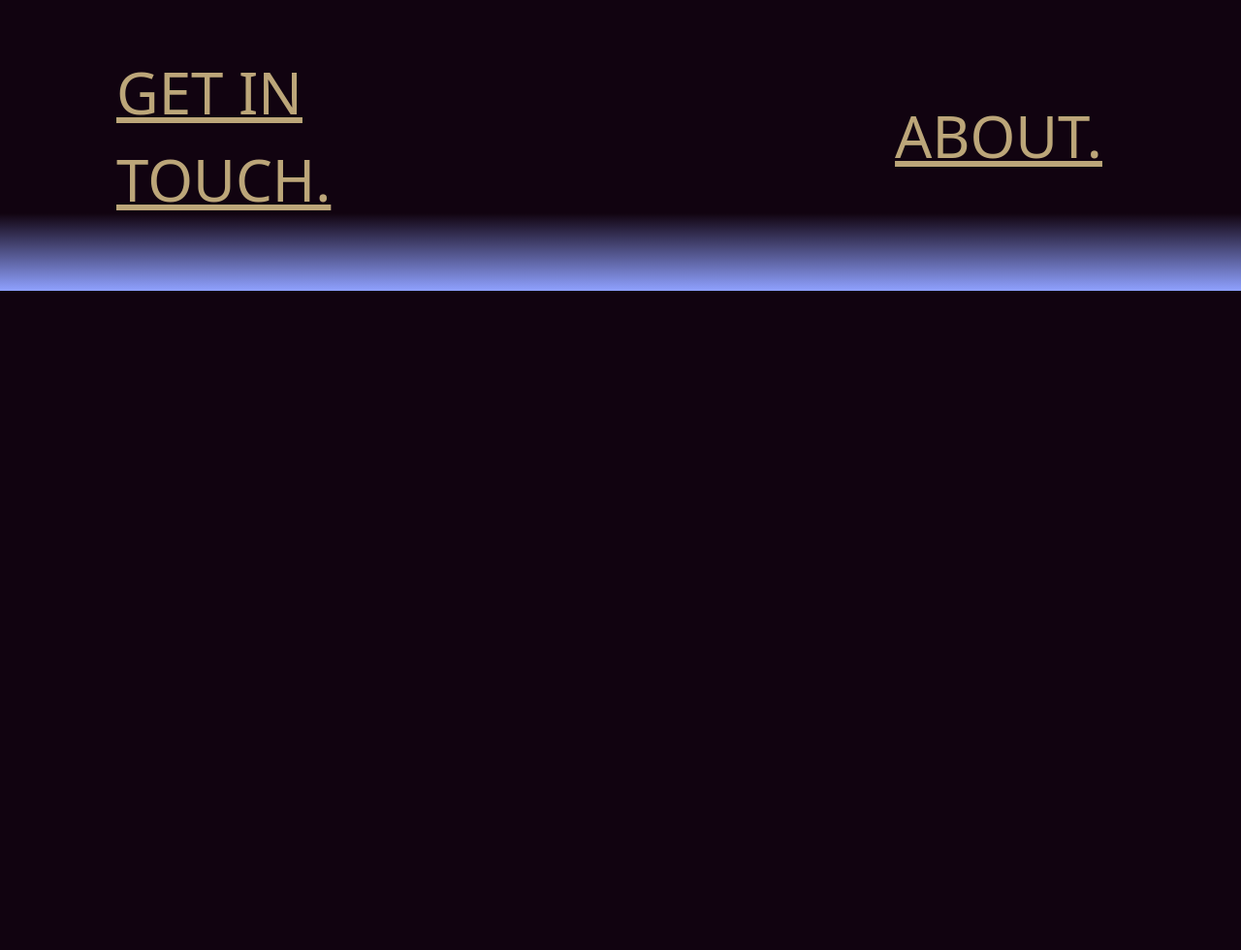
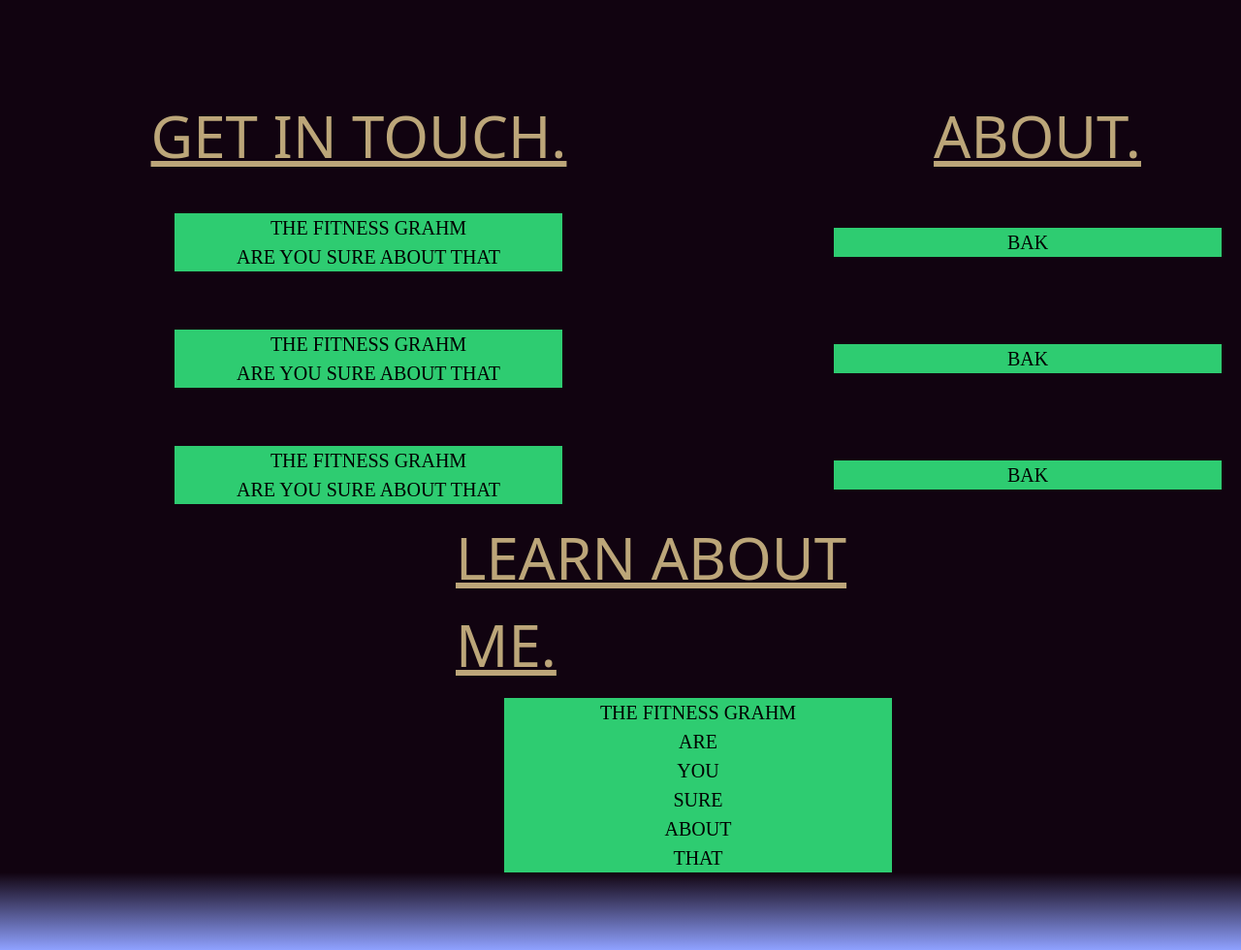
Before and after one commit to ROA-NOA/gbda-228-final, a plain HTML site: page index.html in a window 1280 px wide. Shown: the part 960-1940 px from the top of the page at 97% size. Before the commit the page ends 1260 px from the top, so only its background shows below. Drawn offline with Linux system fonts and the light colour scheme; a web font is replaced by a local one.

Commit message:
Completed layout of first page, testing squares are still visible

```diff
--- a/index.html
+++ b/index.html
@@ -6,20 +6,21 @@
     <meta charset="UTF-8">
 
     <!--Google Fonts -->
-<link rel="preconnect" href="https://fonts.googleapis.com">
-<link rel="preconnect" href="https://fonts.gstatic.com" crossorigin>
-<link href="https://fonts.googleapis.com/css2?family=Libre+Barcode+128+Text&display=swap" rel="stylesheet">
+    <link rel="preconnect" href="https://fonts.googleapis.com">
+    <link rel="preconnect" href="https://fonts.gstatic.com" crossorigin>
+    <link href="https://fonts.googleapis.com/css2?family=Libre+Barcode+128+Text&display=swap" rel="stylesheet">
 
     <style>
+      * {
+        margin: 0;
+        padding: 0;
+        box-sizing: border-box;
+      }
+
       html {
         font-size: 20px;
         line-height: 1.5;
         background-color: #110310;
-      }
-      * {
-        margin: 0;
-        padding: 0;
-        box-sizing: border-box;
       }
 
       a.navlink:link {
@@ -31,11 +32,17 @@
         font-size: 110%;
       }
 
+      img {
+        /*makes alt text readable*/
+        color: white;
+      }
+
       #topgradient {
         height: 80px;
         background-color: #110310;
         background-image: linear-gradient(to top, rgb(0, 0, 0, 0), rgb(0, 0, 0, 0), #8FA1FF);
       }
+
       #bottomgradient {
         height: 80px;
         background-color: #110310;
@@ -62,45 +69,98 @@
         font-size: 32px;
       }
 
-      .navbar-container{
+      .navbar-container {
         width: 1200px;
         margin-bottom: 40px;
         display: flex;
-        gap: 80px;
+        gap: 200px;
       }
 
-      /* 1200 / 3 = 400, width is 360*/
-      .navbar-content{
-        width: 300px;
+      .nav-content {
+        width: 500px;
         height: 80px;
         /*background-color: #2ecc71;*/
         display: flex;
         align-items: center;
         justify-content: center;
         font-size: 3em;
-        color: white;
         font-family: "Libre Barcode 128 Text", system-ui;
-
+        margin: 0 auto;
       }
 
+      .content-section {
+        width: 1200px;
+        display: flex;
+        gap: 160px;
+        margin-bottom: 60px;
+      }
+
+      .content-block-2x1 {
+        width: 400px;
+        margin: auto auto;
+        background-color: #2ecc71;
+        display: flex;
+        flex-direction: column;
+        align-items: center;
+        justify-content: center;
+        text-align: center;
+        font-size: 1em;
+      }
     </style>
   </head>
   <body>
     <div class="main-container">
       <div class="content-strip">
         <div class="headline">
-          <img src="homepageheader.png">
+          <img src="homepageheader.png" alt="Large leader that reads 'welcome to the grove, the personal portfolio of Soromtochi Anozie' In the background is a painted forest in behind a lake that reflects the sunset sky and forest. The painting is made with hues of purple, blue and black.">
         </div>
         <div class="navbar-container">
-          <div class="navbar-content">
-             <a class="navlink" href="url">GET IN TOUCH.</a>
+          <div class="nav-content">
+            <a class="navlink" href="url">GET IN TOUCH.</a>
           </div>
-         <div class="navbar-content">
-           <!--For consistent spacing-->
-          </div>
-          <div class="navbar-content">
+          <div class="nav-content">
             <a class="navlink" href="url">ABOUT.</a>
           </div>
+        </div>
+        <!--actual content starts-->
+
+        <!--1st portfolio section-->
+        <div class="content-section">
+          <div class="content-block-2x1">
+            <p>THE FITNESS GRAHM <br> ARE YOU SURE ABOUT THAT </p>
+          </div>
+          <div class="content-block-2x1">
+            <p>BAK</p>
+          </div>
+        </div>
+        <!--2nd portfolio section-->
+        <div class="content-section">
+          <div class="content-block-2x1">
+            <p>THE FITNESS GRAHM</p>
+            <p>ARE YOU SURE ABOUT THAT </p>
+          </div>
+          <div class="content-block-2x1">
+            <p>BAK</p>
+          </div>
+        </div>
+        <!--3rd portfolio section-->
+        <div class="content-section">
+          <div class="content-block-2x1">
+            <p>THE FITNESS GRAHM <br> ARE YOU SURE ABOUT THAT </p>
+          </div>
+          <div class="content-block-2x1">
+            <p>BAK</p>
+          </div>
+        </div>
+        <!--Learn about me section-->
+        <div class="content-section">
+          <div class="nav-content">
+            <a class="navlink" href="url">LEARN ABOUT ME.</a>
+          </div>
+        </div>
+        <div class="content-block-2x1">
+          <p>THE FITNESS GRAHM</p>
+          <p>ARE <br>YOU<br> SURE <br>ABOUT<br> THAT </p>
         </div>
       </div>
       <div id="bottomgradient"></div>
```
